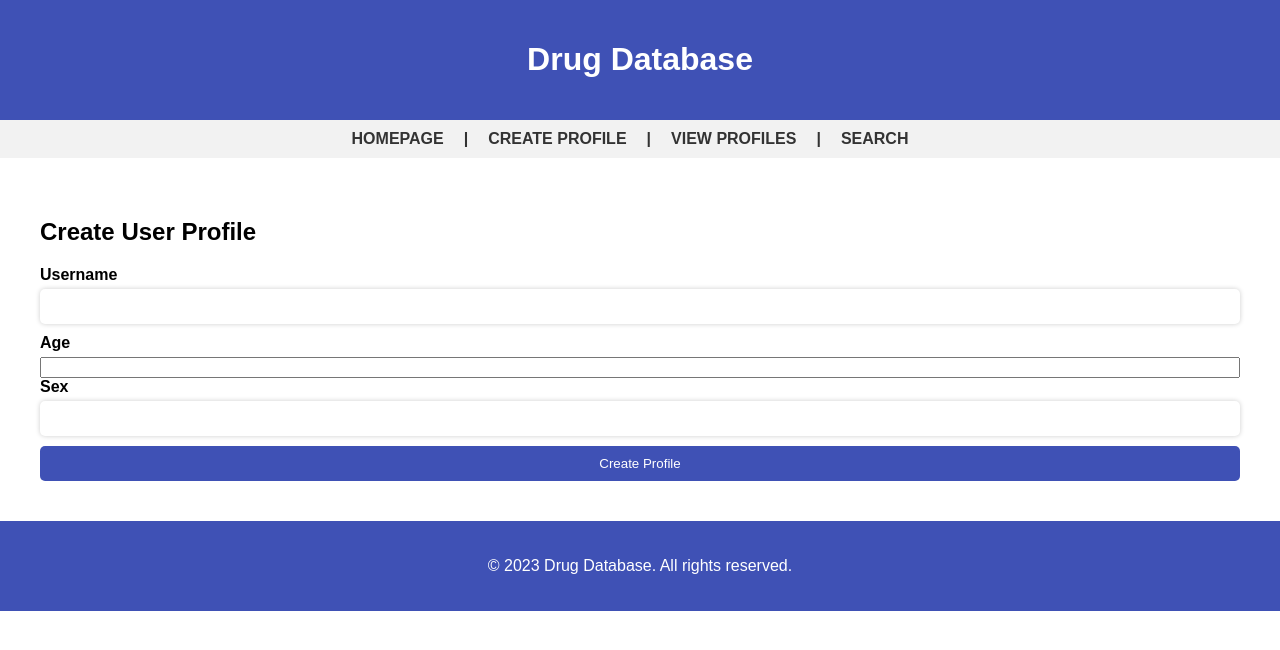
After one commit to rgottiparthi/DrugDatabase, a Flask app: page /createProfile in a window 1280 px wide. The commit adds this page. Shown: the top 650 px of the page. Run offline with Flask 3, Linux system fonts and the light colour scheme.

Commit message:
Created view profiles and made appropriate changes to nav

```diff
--- a/app.py
+++ b/app.py
@@ -11,11 +11,11 @@ app = Flask(__name__)
 def index():
    return render_template('home.html')
 
-@app.route('/profile')
+@app.route('/createProfile')
 def profile():
-   return render_template('profile.html')
+   return render_template('createProfile.html')
 
-@app.route('/insert')
+@app.route('/viewProfile')
 def insert():
    return render_template('insert.html')
 
--- /dev/null
+++ b/templates/createProfile.html
@@ -0,0 +1,134 @@
+<!DOCTYPE html>
+<html>
+  <head>
+    <title>Create User Profile</title>
+    <style>
+      /* Add some basic styling */
+      body {
+        font-family: Arial, sans-serif;
+        margin: 0;
+        padding: 0;
+      }
+
+      /* Style the header */
+      header {
+        background-color: #3f51b5;
+        color: white;
+        padding: 20px;
+        text-align: center;
+      }
+
+      /* Style the navigation menu */
+      nav {
+        background-color: #f2f2f2;
+        display: flex;
+        justify-content: center;
+        padding: 10px;
+      }
+
+      /* Style the links in the navigation menu */
+      nav a {
+        color: #333;
+        font-weight: bold;
+        margin-right: 20px;
+        text-decoration: none;
+        text-transform: uppercase;
+      }
+
+      nav b {
+        color: #333;
+	      font-weight: bold;
+        margin-right: 20px;
+        text-decoration: none;
+        text-transform: uppercase;
+      }
+
+      nav a:hover {
+        color: #3f51b5;
+      }
+
+      /* Style the main content area */
+      main {
+        margin: 20px;
+        padding: 20px;
+      }
+
+      /* Add some basic styles to the footer */
+      footer {
+        background-color: #3f51b5;
+        color: white;
+        padding: 20px;
+        text-align: center;
+      }
+
+      /* Style the form */
+      form {
+        display: flex;
+        flex-direction: column;
+        margin-top: 20px;
+      }
+
+      label {
+        font-weight: bold;
+        margin-bottom: 5px;
+      }
+
+      input[type="text"] {
+        padding: 10px;
+        margin-bottom: 10px;
+        border: none;
+        border-radius: 5px;
+        box-shadow: 0px 0px 5px 0px rgba(0, 0, 0, 0.2);
+      }
+
+      input[type="submit"] {
+        background-color: #3f51b5;
+        color: white;
+        padding: 10px;
+        border: none;
+        border-radius: 5px;
+        cursor: pointer;
+        transition: background-color 0.2s ease-in-out;
+      }
+
+      input[type="submit"]:hover {
+        background-color: #2c3e50;
+      }
+    </style>
+  </head>
+  <body>
+    <header>
+      <h1>Drug Database</h1>
+    </header>
+
+     <nav>
+      <a href="/">Homepage</a>
+	    <b>|</b>
+      <a href="/createProfile">Create Profile</a>
+	    <b>|</b>
+      <a href="/viewProfile">View Profiles</a>
+	    <b>|</b>
+      <a href="/search">Search</a>
+    </nav>
+
+    <main>
+      <h2>Create User Profile</h2>
+      <form action="/submit-profile" method="post">
+        <label for="username">Username</label>
+        <input type="text" id="username" name="username" required />
+
+        <label for="age">Age</label>
+        <input type="number" id="age" name="age" required />
+
+        <label for="sex">Sex</label>
+        <input type="text" id="sex" name="sex" required />
+
+        <input type="submit" value="Create Profile" />
+      </form>
+    </main>
+
+    <footer>
+      <p>&copy; 2023 Drug Database. All rights reserved.</p>
+    </footer>
+  </body>
+</html>
--- a/templates/home.html
+++ b/templates/home.html
@@ -70,7 +70,9 @@
     <nav>
       <a href="/">Homepage</a>
 	    <b>|</b>
-      <a href="/profile">User Profile</a>
+      <a href="/createProfile">Create Profile</a>
+	    <b>|</b>
+      <a href="/viewProfile">View Profiles</a>
 	    <b>|</b>
       <a href="/search">Search</a>
     </nav>
--- a/templates/search.html
+++ b/templates/search.html
@@ -104,7 +104,9 @@
      <nav>
       <a href="/">Homepage</a>
 	    <b>|</b>
-      <a href="/profile">User Profile</a>
+      <a href="/createProfile">Create Profile</a>
+	    <b>|</b>
+      <a href="/viewProfile">View Profiles</a>
 	    <b>|</b>
       <a href="/search">Search</a>
     </nav>
@@ -222,7 +224,9 @@
     </table>
         <form>
           <input type="submit" value="Update this entry"/>
+          <p> </p>
           <input type="submit" value="Save Updates"/>
+          <p> </p>
           <input type="submit" value="Delete this entry"/>
         </form>
     </main>
```
Also changed, not shown: templates/viewProfile.html (renamed from templates/profile.html, +39 -46 lines).
